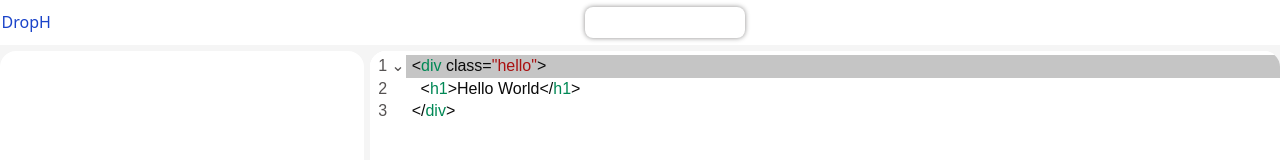
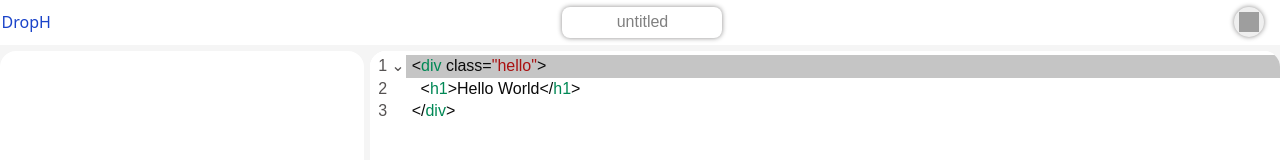
Before and after one commit to ElktrumElk/Drop-HTML, a website built with Vite: page index.html in a window 1280 px wide. Built offline with nearby package versions, Linux system fonts and the light colour scheme; grey boxes are pictures that could not be loaded; a web font is replaced by a local one.

Commit message:
dev update 0.0.2

```diff
--- a/index.html
+++ b/index.html
@@ -24,12 +24,21 @@
       </div>
 
       <div class="project_name_cnt">
-        <input class="project_name"/>
+        <input class="project_name" value="untitled"/>
       </div>
 
-      <div class="project_name_cnt"></div>
+      <div class="project_name_cnt">
+        <button class="run_btn">
+          <img class="run_ic" src="https://img.icons8.com/?size=100&id=9978&format=png&color=03303f"/>
+        </button>
+      </div>
     </header>
-    <aside class="explorer"></aside>
+
+    <aside class="explorer">
+      <div class="ex-gutter">
+
+      </div>
+    </aside>
     <div id="editor-container" class="editorFrame"></div>
   </div>
 
--- a/public/style.css
+++ b/public/style.css
@@ -53,6 +53,7 @@ body {
     align-items: center;
 
 }
+
 .logo_cnt {
     display: flex;
     gap: .1rem;
@@ -78,6 +79,25 @@ body {
     border: none;
     outline: none;
     text-align: center;
+    color: gray;
+}
+
+/*Run button*/
+.run_btn {
+    width: 30px;
+    height: 30px;
+    border-radius: 5rem;
+    box-shadow: 0px 0px .3rem rgb(139, 138, 138);
+    border: none;
+    display: flex;
+    align-items: center;
+    justify-content: center;
+    color: #03303f;
+    margin-inline-end: 1rem;
+}
+.run_ic {
+    width: 20px;
+    height: 20px;
 }
 
 .explorer {
```
